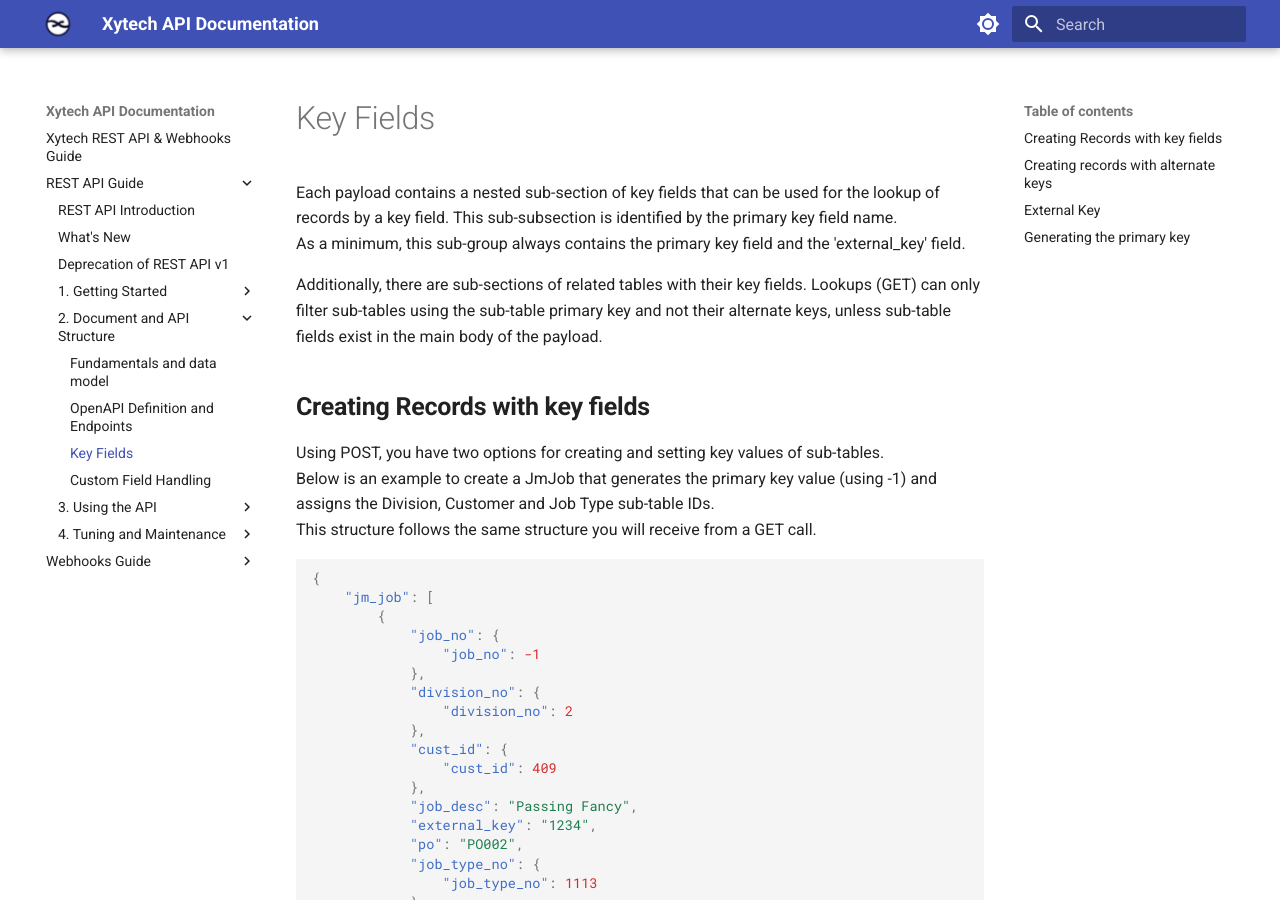
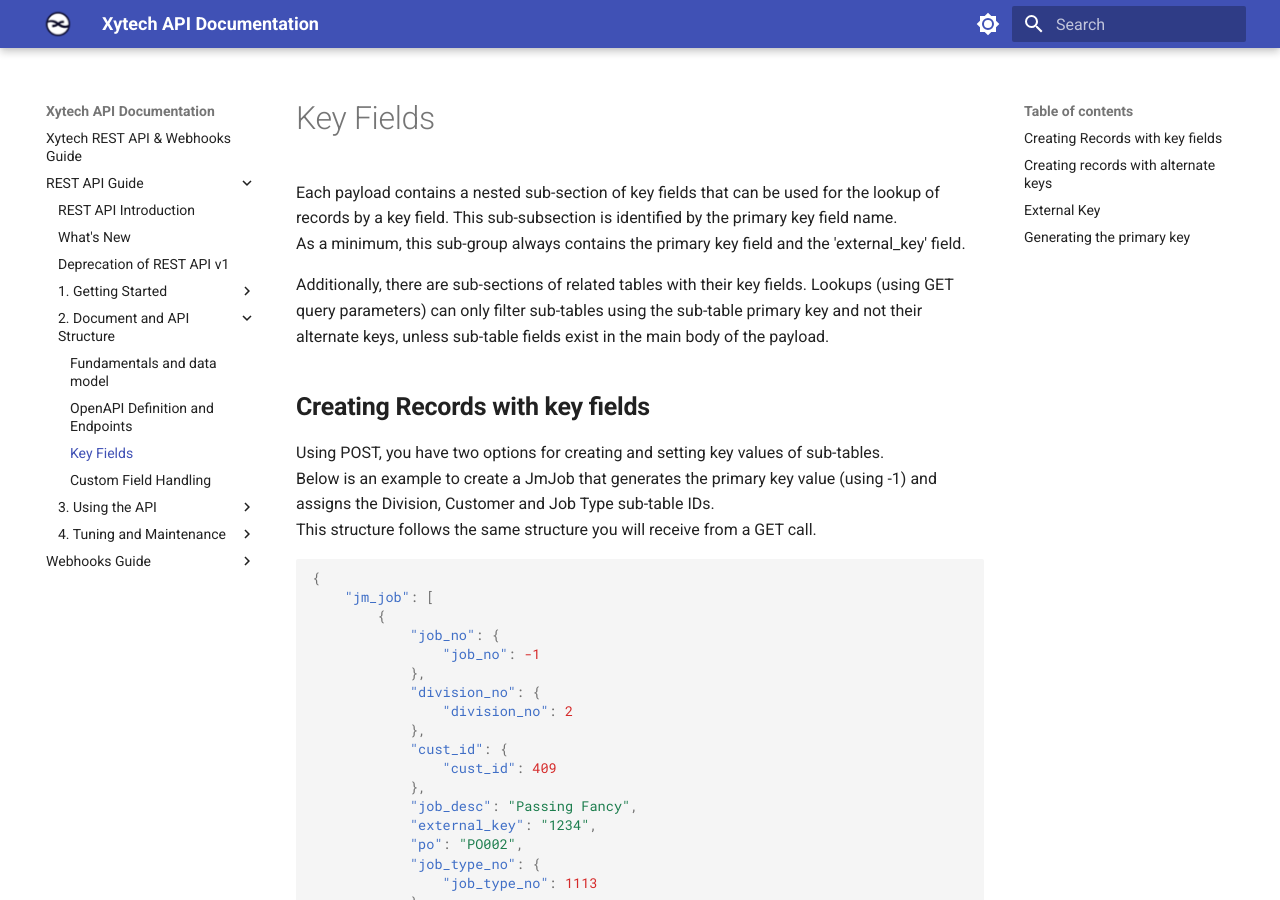
Before and after one commit to xytechsystems/documentation, an MkDocs documentation site: the page built from docs/REST-API Guide/2. Document and API Structure/11. Key fields.md, in a window 1280 px wide and 900 px high. Built offline with MkDocs 1.6.1 and Material for MkDocs 9.7.7, drawn with Linux system fonts in a browser that asks for light colours.

Commit message:
Edit to Key fields

```diff
--- a/docs/REST-API Guide/2. Document and API Structure/11. Key fields.md
+++ b/docs/REST-API Guide/2. Document and API Structure/11. Key fields.md
@@ -4,7 +4,7 @@
 Each payload contains a nested sub-section of key fields that can be used for the lookup of records by a key field. This sub-subsection is identified by the primary key field name.
 As a minimum, this sub-group always contains the primary key field and the 'external_key' field.
 
-Additionally, there are sub-sections of related tables with their key fields. Lookups (GET) can only filter sub-tables using the sub-table primary key and not their alternate keys, unless sub-table fields exist in the main body of the payload.
+Additionally, there are sub-sections of related tables with their key fields. Lookups (using GET query parameters) can only filter sub-tables using the sub-table primary key and not their alternate keys, unless sub-table fields exist in the main body of the payload.
 
 ## Creating Records with key fields
 Using POST, you have two options for creating and setting key values of sub-tables.
```
Also changed, not shown: 2 other files.
